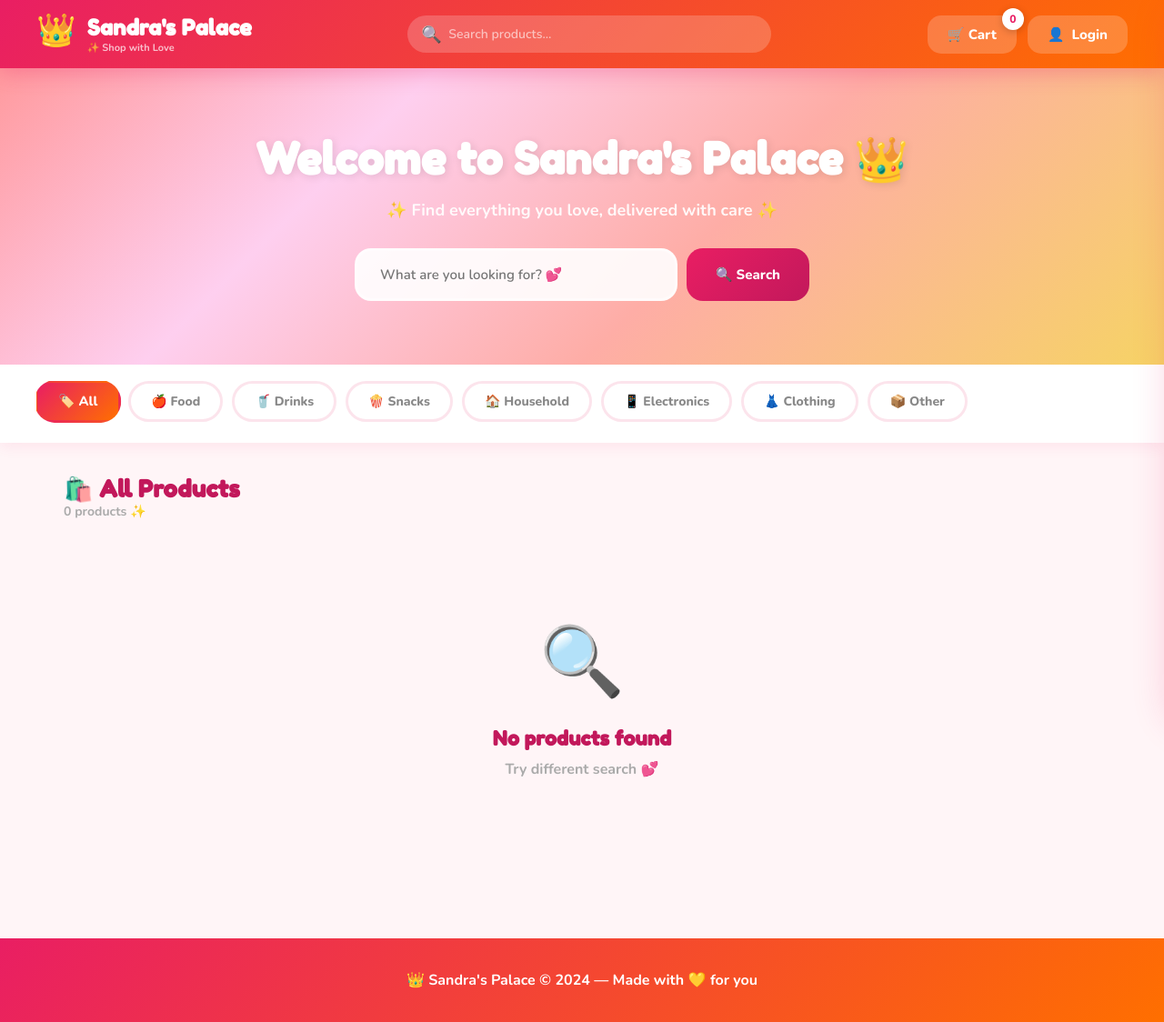
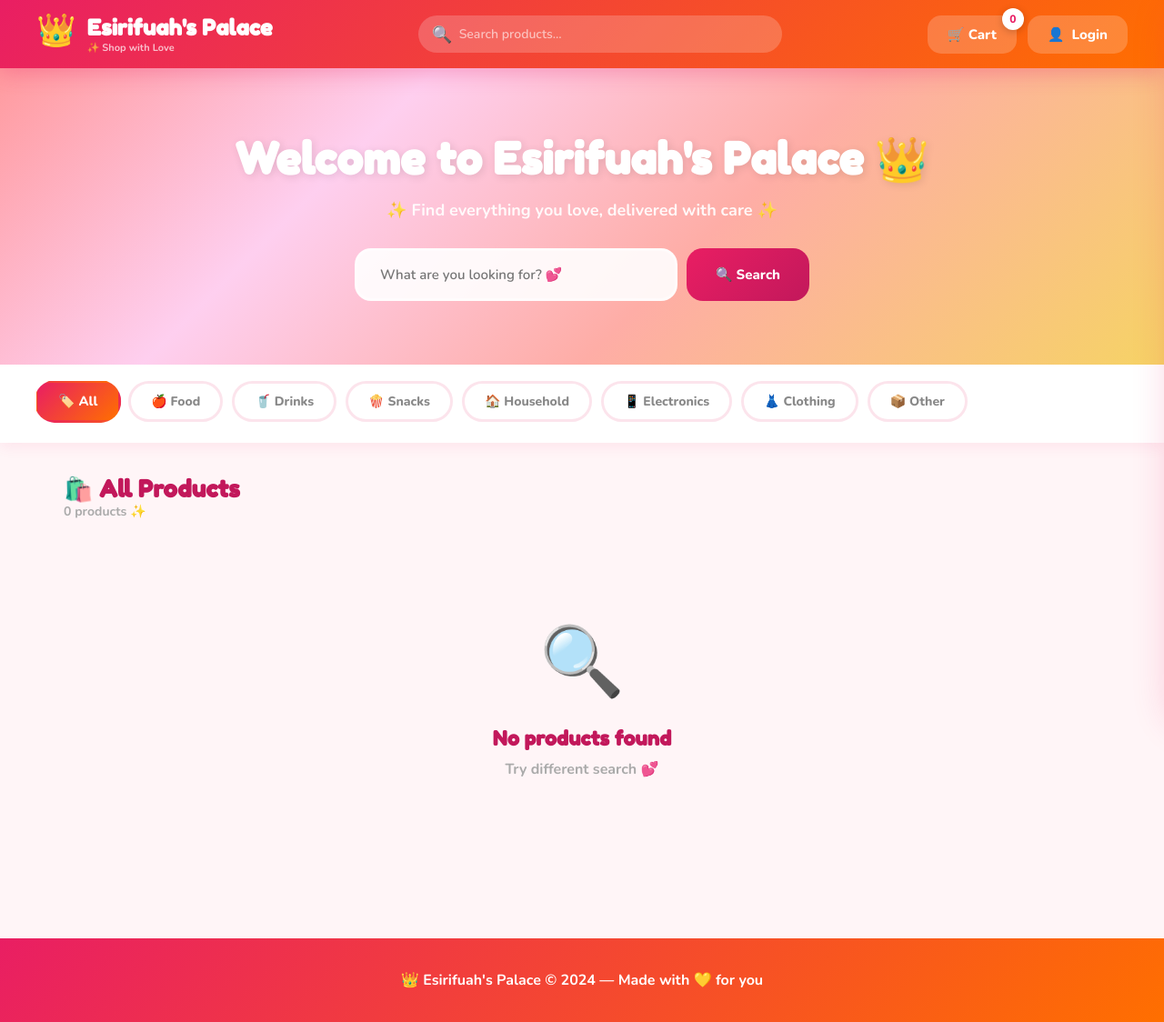
Before and after one commit to amoanyi1212-boop/sandras-palace, a Flask app: page / in a window 1280 px wide. Shown: the whole page at 91% size. Run offline with Flask 3, Linux system fonts and the light colour scheme; data that the repository does not hold is empty.

Commit message:
Renamed store to Esirifuah's Palace

```diff
--- a/app.py
+++ b/app.py
@@ -659,7 +659,7 @@ def get_users():
 # ==============================
 if __name__ == '__main__':
     print("")
-    print("  👑✨ Sandra's Palace is LIVE! ✨👑")
+    print("  👑✨ Esirifuah's Palace is LIVE! ✨👑")
     print("  ══════════════════════════════════")
     print("  🏪 Store    → http://localhost:5000")
     print("  🔧 Admin    → http://localhost:5000/admin")
--- a/templates/admin_login.html
+++ b/templates/admin_login.html
@@ -3,7 +3,7 @@
 <head>
     <meta charset="UTF-8">
     <meta name="viewport" content="width=device-width, initial-scale=1.0">
-    <title>Admin Login - Sandra's Palace</title>
+    <title>Admin Login - Esirifuah's Palace</title>
     <link href="https://fonts.googleapis.com/css2?family=Fredoka+One&family=Nunito:wght@400;600;700;800&display=swap" rel="stylesheet">
     <style>
         * {
@@ -274,7 +274,7 @@
 
         <div class="login-logo">
             <div class="icon">👑</div>
-            <h1>Sandra's Palace</h1>
+            <h1>Esirifuah's Palace</h1>
             <p>Admin Panel Login</p>
         </div>
 
--- a/templates/index.html
+++ b/templates/index.html
@@ -3,7 +3,7 @@
 <head>
     <meta charset="UTF-8">
     <meta name="viewport" content="width=device-width, initial-scale=1.0">
-    <title>Sandra's Palace - Shop with Love 👑</title>
+    <title>Esirifuah's Palace - Shop with Love 👑</title>
     <link href="https://fonts.googleapis.com/css2?family=Fredoka+One&family=Nunito:wght@400;600;700;800&display=swap" rel="stylesheet">
     <style>
         *{margin:0;padding:0;box-sizing:border-box;font-family:'Nunito',sans-serif}
@@ -186,7 +186,7 @@
 
     <header class="header">
         <div class="header-inner">
-            <a class="logo" href="/"><div class="logo-icon">👑</div><div><h1>Sandra's Palace</h1><p>✨ Shop with Love</p></div></a>
+            <a class="logo" href="/"><div class="logo-icon">👑</div><div><h1>Esirifuah's Palace</h1><p>✨ Shop with Love</p></div></a>
             <div class="header-search"><span class="search-icon">🔍</span><input type="text" id="header-search" placeholder="Search products..." oninput="searchItems(this.value)" /></div>
             <div class="header-right">
                 <button class="cart-btn" onclick="openCart()">🛒 Cart<span class="cart-count" id="cart-count">0</span></button>
@@ -199,7 +199,7 @@
     </header>
 
     <div class="hero">
-        <h2>Welcome to Sandra's Palace 👑</h2>
+        <h2>Welcome to Esirifuah's Palace 👑</h2>
         <p>✨ Find everything you love, delivered with care ✨</p>
         <div class="hero-search">
             <input type="text" id="hero-search" placeholder="What are you looking for? 💕" />
@@ -225,7 +225,7 @@
         <div class="items-grid" id="items-grid"><div class="loading"><div class="spinner"></div><p style="color:#aaa;font-weight:700">Loading goodies... ✨</p></div></div>
     </div>
 
-    <footer class="footer"><p>👑 Sandra's Palace © 2024 — Made with 💛 for you</p></footer>
+    <footer class="footer"><p>👑 Esirifuah's Palace © 2024 — Made with 💛 for you</p></footer>
 
     <div class="cart-overlay" id="cart-overlay" onclick="closeCart()"></div>
     <div class="cart-sidebar" id="cart-sidebar">
```
Also changed, not shown: templates/admin.html (+4 -4 lines), 1 other file.
